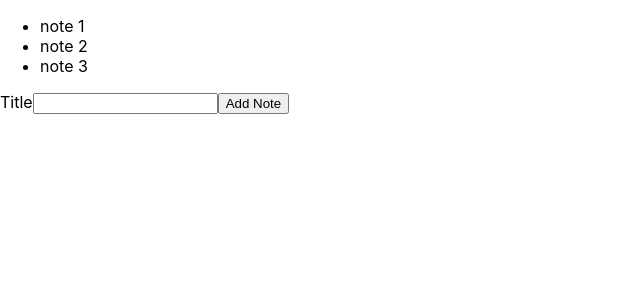
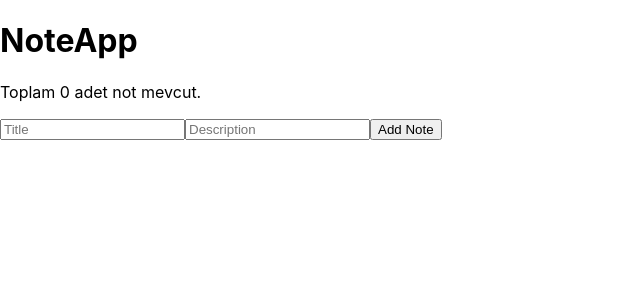
Before and after one commit to CherokeeX/react-hooks, a React (Create React App) app: page / in a window 1280 px wide. Shown: the top 300 px of the page, without its empty margins (0-640 px from the left). Built offline with nearby package versions, Linux system fonts and the light colour scheme.

Commit message:
6_7_refactoring

```diff
--- a/src/App.js
+++ /dev/null
@@ -1,9 +0,0 @@
-import NoteList from "./components/NoteList";
-
-function App(props) {
-  return (
-    <NoteList />
-  );
-}
-
-export default App;
--- a/src/components/AddNote.js
+++ b/src/components/AddNote.js
@@ -3,17 +3,19 @@ import { useState } from "react";
 const AddNote = ({ newNote }) => {
 
     const [title, setTitle] = useState('');
+    const [description, setDescription] = useState('');
 
     const handleSubmit = (e) => {
         e.preventDefault();
-        newNote(title);
+        newNote(title, description);
         setTitle('');
+        setDescription('');
     }
 
     return (
         <form onSubmit={ handleSubmit }>
-            <label htmlFor="title">Title</label>
-            <input type="text"  value={title} onChange={ (e) => setTitle(e.target.value) } />
+            <input type="text"  value={title} onChange={ (e) => setTitle(e.target.value) } placeholder="Title" />
+            <input type="text"  value={description} onChange={ (e) => setDescription(e.target.value) }  placeholder="Description" />
             <input type="submit" value="Add Note" />
         </form>
     );
--- /dev/null
+++ b/src/components/Navbar.js
@@ -0,0 +1,10 @@
+const Navbar = ({ notes }) => {
+    return (
+        <div className="navbar">
+            <h1>NoteApp</h1>
+            <p> Toplam { notes.length } adet not mevcut.</p>
+        </div>
+    );
+}
+
+export default Navbar;
--- /dev/null
+++ b/src/components/Note.js
@@ -0,0 +1,5 @@
+const Note = ({ note, removeNote }) => {
+    return (<li onClick={ () => removeNote(note.id) } key={note.id}>{ note.title }</li>);
+}
+
+export default Note;
--- /dev/null
+++ b/src/components/NoteApp.js
@@ -0,0 +1,42 @@
+import { useEffect, useState } from "react";
+import AddNote from "./AddNote";
+import Navbar from "./Navbar";
+import NoteList from "./NoteList";
+
+const NoteApp = () => {
+
+    const [notes, setNotes] = useState([]);
+
+    useEffect(() => {
+        console.log("loaded");
+        const data = JSON.parse(localStorage.getItem("notes"));
+        if(data) {
+            setNotes(data);
+        }
+    },[]);
+
+    useEffect(() => {
+        console.log("updated");
+        localStorage.setItem("notes", JSON.stringify(notes));
+    }, [notes]);
+
+    const newNote = (title, description) => {
+        setNotes([...notes, { id: notes.length + 1, title: title, description: description }]);
+    }
+
+    const removeNote = (id) => {
+        setNotes(notes.filter((note) => note.id !== id));
+    }
+
+    return (
+        <div className="container">
+            <Navbar notes={ notes }/>
+            <NoteList notes={ notes } removeNote={ removeNote }/>
+            <AddNote newNote={ newNote }/>
+        </div>
+    );
+
+
+};
+
+export default NoteApp;
--- a/src/components/NoteList.js
+++ b/src/components/NoteList.js
@@ -1,45 +1,12 @@
-import { useEffect, useState } from "react";
-import AddNote from "./AddNote";
+import Note from "./Note";
 
-const NoteList = () => {
-
-    const [notes, setNotes] = useState([
-        { id: 1, title: "note 1" },
-        { id: 2, title: "note 2" },
-        { id: 3, title: "note 3" }
-    ]);
-
-    useEffect(() => {
-        console.log("loaded");
-        const data = JSON.parse(localStorage.getItem("notes"));
-        if(data) {
-            setNotes(data);
-        }
-    },[]);
-
-    useEffect(() => {
-        console.log("updated");
-        localStorage.setItem("notes", JSON.stringify(notes));
-    }, [notes]);
-
-    const newNote = (title) => {
-        setNotes([...notes, { id: notes.length + 1, title: title }]);
-    }
-
+const NoteList = ({ notes, removeNote }) => {
     return (
-        <>
-            <ul className="note-list">
-                { notes.map(note => {
-                    return (
-                        <li key={note.id}>{ note.title }</li>
-                        );
-                    }) }
-            </ul>
-            <AddNote newNote={ newNote }/>
-        </>
+        <ul className="note-list">
+            { notes.map(note => { return (<Note note={note} key={ note.id } removeNote={removeNote} />); }) }
+        </ul>
     );
 
-
-};
+}
 
 export default NoteList;
--- a/src/index.js
+++ b/src/index.js
@@ -1,12 +1,12 @@
 import React from 'react';
 import ReactDOM from 'react-dom/client';
 import './index.css';
-import App from './App';
+import NoteApp from './components/NoteApp';
 import reportWebVitals from './reportWebVitals';
 
 const root = ReactDOM.createRoot(document.getElementById('root'));
 root.render(
-    <App />
+    <NoteApp />
 );
 
 // If you want to start measuring performance in your app, pass a function
```
